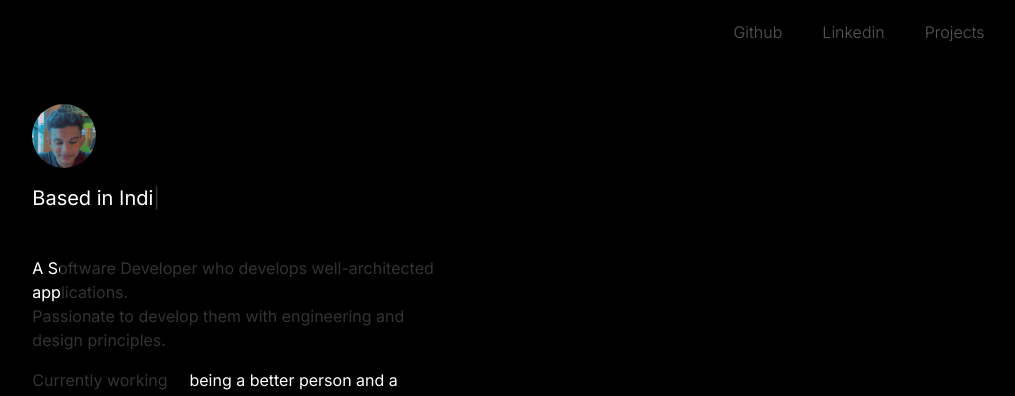
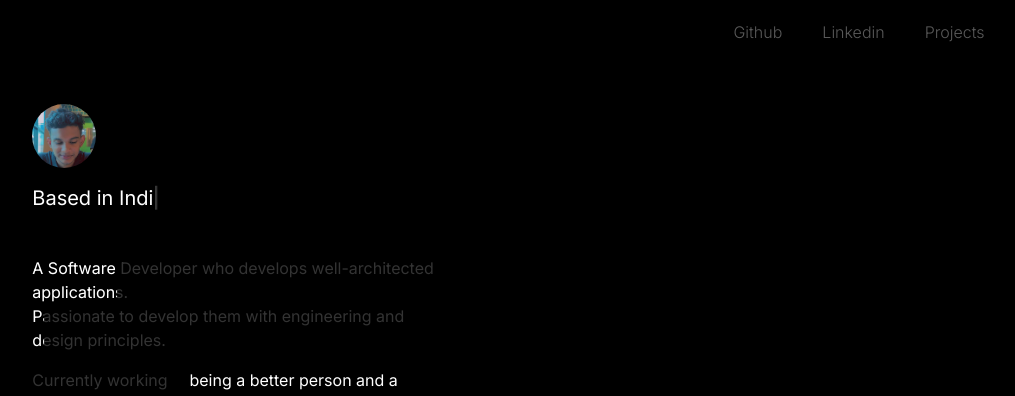
Before and after one commit to Rohithk2003/portfolio, a Next.js app: page / in a window 1280 px wide. Shown: the top 396 px of the page, without its empty margins (181-1196 px from the left). Built offline with nearby package versions, Linux system fonts and the light colour scheme; what tailwindcss-animated would draw is missing.

Commit message:
changed animation start for main text

```diff
--- a/styles/globals.css
+++ b/styles/globals.css
@@ -242,7 +242,7 @@
 	background-size: 0% 100%;
 	animation: scroll-reveal-temp linear forwards;
 	animation-timeline: view();
-	animation-range-start: contain 60vh;
+	animation-range-start: contain 55vh;
 	animation-range-end: contain 90vh;
 }
 .scroll-reveal div div span {
```
